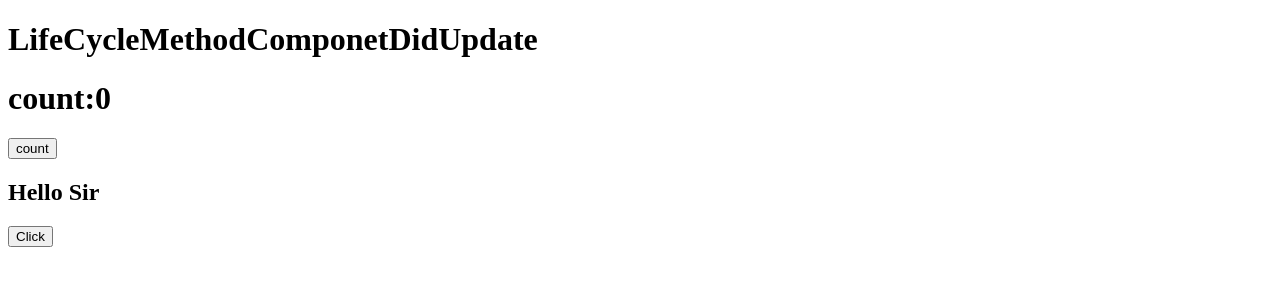
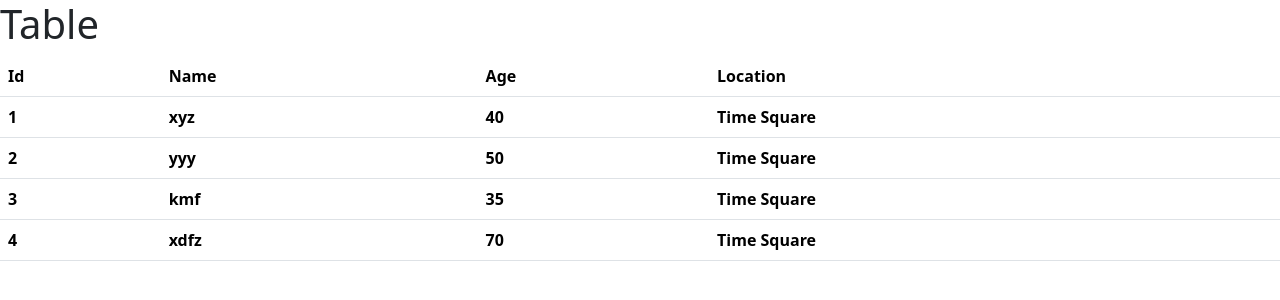
Before and after one commit to kartik9433/ReactjsProgress, a React (Vite) app: page / in a window 1280 px wide. Shown: the top 300 px of the page. Built offline with nearby package versions, Linux system fonts and the light colour scheme.

Commit message:
bootstrap

```diff
--- a/package.json
+++ b/package.json
@@ -10,7 +10,9 @@
     "preview": "vite preview"
   },
   "dependencies": {
+    "bootstrap": "^5.3.8",
     "react": "^19.2.4",
+    "react-bootstrap": "^2.10.10",
     "react-dom": "^19.2.4"
   },
   "devDependencies": {
--- a/src/App.css
+++ b/src/App.css
@@ -1,5 +1,3 @@
 .container{
 
-    align-items: center;
-    justify-content: center;
 }
--- a/src/App.jsx
+++ b/src/App.jsx
@@ -1,28 +1,40 @@
-import React, { Component } from 'react'
+import React from 'react'
+import Table from 'react-bootstrap/Table';
 
-export default class App extends Component {
-  constructor(){
-       super();
-    this.state = {
-       name:"Hello Sir",
-       count:0
-    };
-    console.log("constructor");
-  }
-   componentDidUpdate(){
-    console.log("component did Mount");
-   }
 
-  render() {
-          console.log("main method");
-    return (
-      <div className="container">
-         <h1>LifeCycleMethodComponetDidUpdate</h1>
-         <h1>count:{this.state.count}</h1>
-         <button onClick={()=>this.setState({count:this.state.count+1})}>count</button>
-         <h2>{this.state.name}</h2>
-         <button onClick={()=>this.setState({name :"kartik"})}>Click</button>
-      </div>
-    )
-  }
+function App() {
+  const tableData  = [
+    {id:1,name:"xyz",age:40,location:"Time Square"},
+    {id:2,name:"yyy",age:50,location:"Time Square"},
+    {id:3,name:"kmf",age:35,location:"Time Square"},
+    {id:4,name:"xdfz",age:70,location:"Time Square"}
+  ];
+  return (
+    <div>
+      <h1>Table</h1>
+        <Table>
+            <thead>
+                 <tr>
+                     <th>Id</th>
+                     <th>Name</th>
+                     <th>Age</th>
+                     <th>Location</th>
+                 </tr>
+            </thead>
+           <tbody>
+               {tableData.map((data,idx)=>(
+                  <tr key={idx}>
+                       <th>{data.id}</th>
+                       <th>{data.name}</th>
+                       <th>{data.age}</th>
+                       <th>{data.location}</th>
+                  </tr>
+               ))}
+           </tbody>
+        </Table>
+
+    </div>
+  )
 }
+
+export default App
--- a/src/main.jsx
+++ b/src/main.jsx
@@ -2,6 +2,7 @@ import { StrictMode } from 'react'
 import { createRoot } from 'react-dom/client'
 import './index.css'
 import App from './App.jsx'
+import 'bootstrap/dist/css/bootstrap.min.css'
 
 createRoot(document.getElementById('root')).render(
     <App />
```
Also changed, not shown: 1 other file (tests, documents, lock files or other folders).
